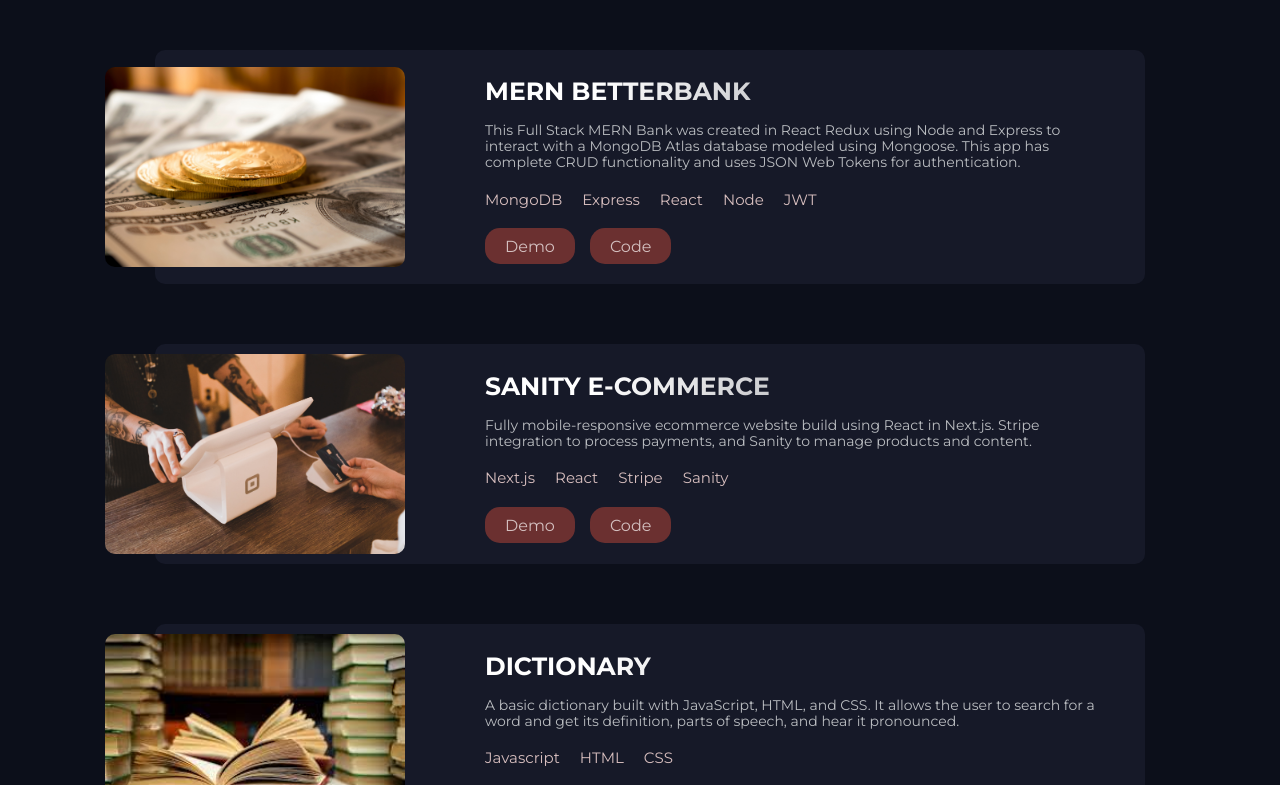
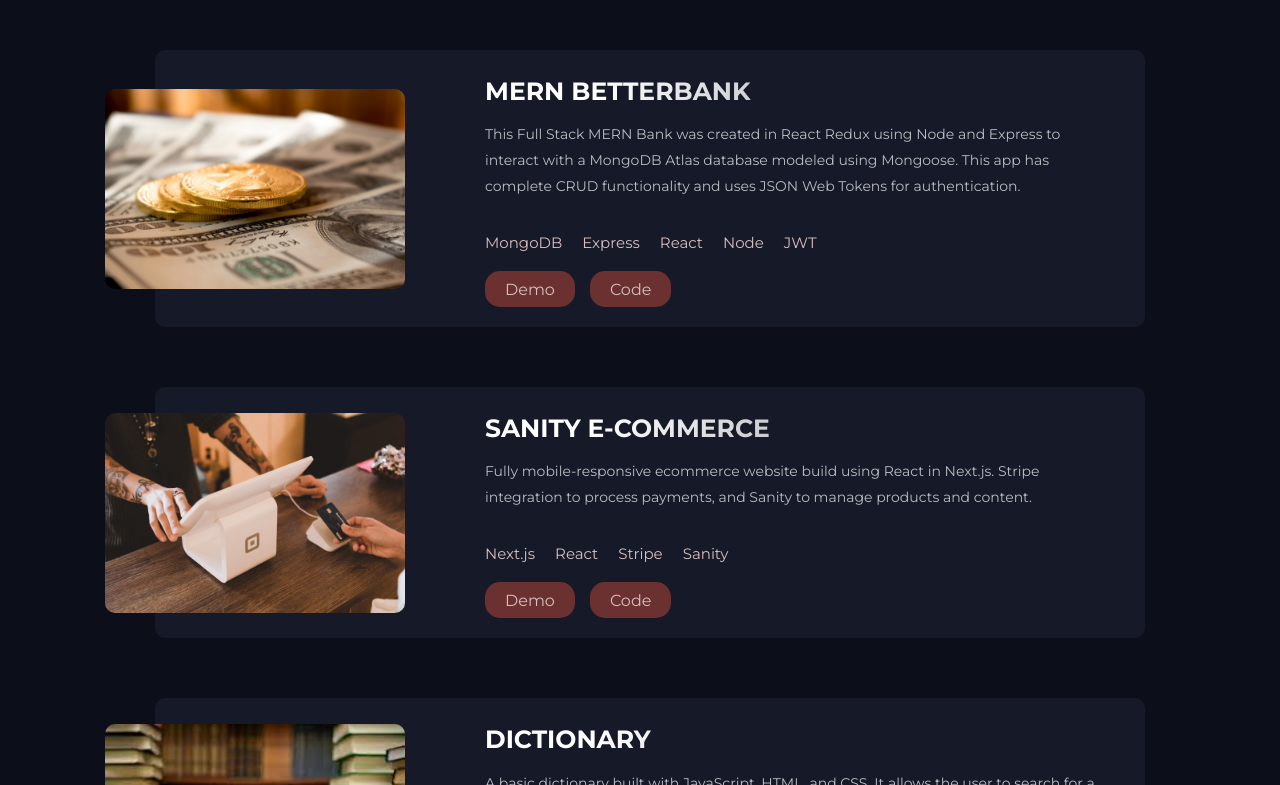
Before and after one commit to BNewman917/next-portfolio, a Next.js app: page / in a window 1280 px wide. Shown: the part 1135-1920 px from the top of the page. Built offline with nearby package versions, Linux system fonts and the light colour scheme.

Commit message:
font and spacing

```diff
--- a/src/components/ProjectCard/ProjectCardStyles.js
+++ b/src/components/ProjectCard/ProjectCardStyles.js
@@ -84,6 +84,8 @@ export const BlogTitle = styled.h1`
 
 export const BlogText = styled.p`
     font-size: 1.4rem;
+    line-height: 1.85;
+    margin: 1.4rem 0;
     color: rgba(228, 230, 231, 0.8);
     @media ${(props) => props.theme.breakpoints.md} {
         display: flex;
@@ -138,4 +140,11 @@ export const TagList = styled.ul`
 export const Tag = styled.li`
     color: #d8bfbf;
     font-size: 1.5rem;
+    transition: transform 0.2s ease;
+
+    &:hover {
+        color: #e4e6e7;
+        transition: transform 0.2s ease;
+        transform: scale(1.05);
+    }
 `;
```
